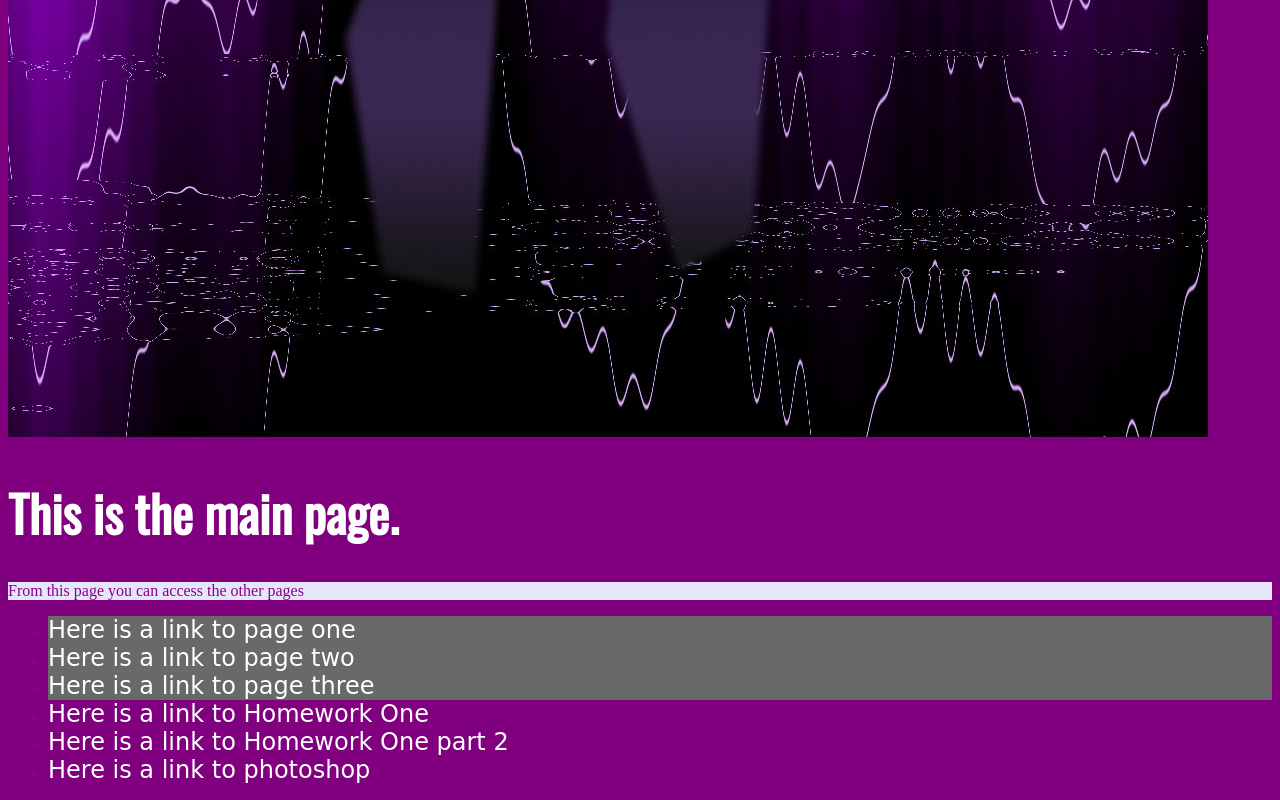
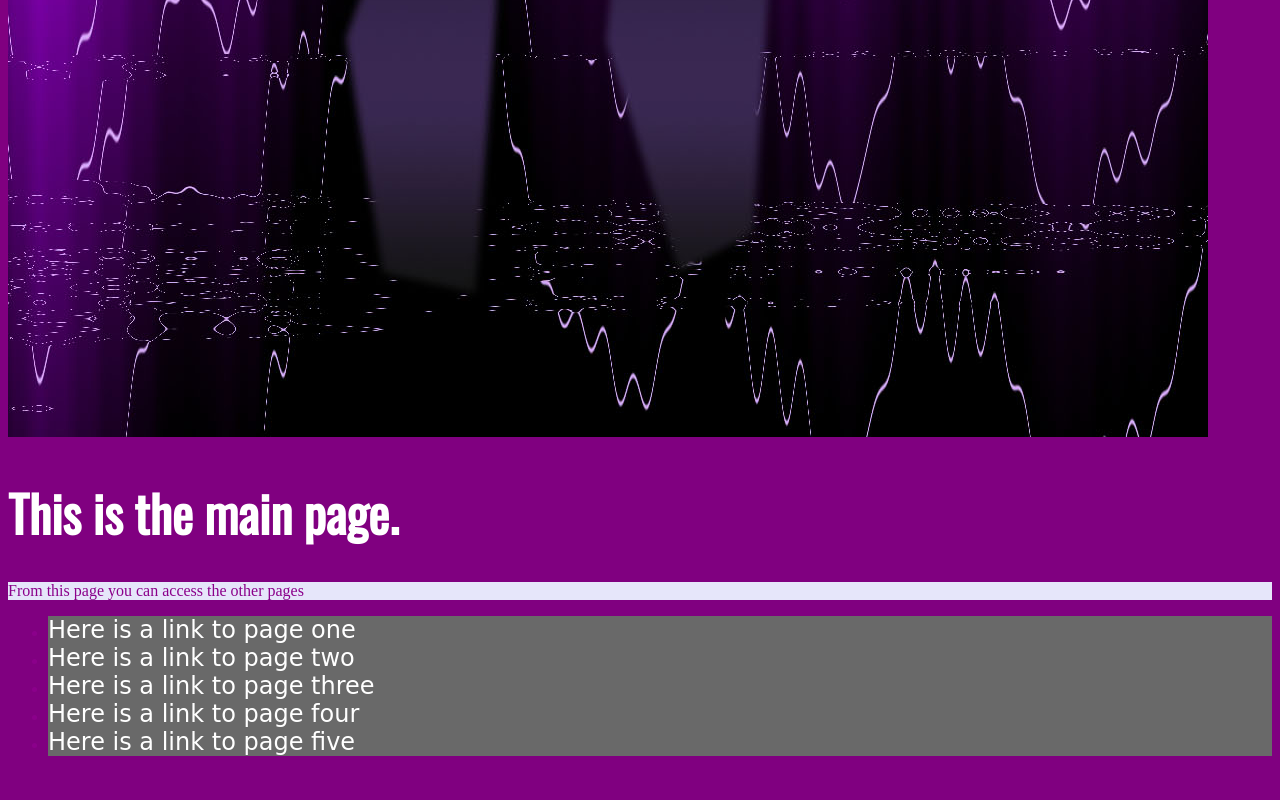
Before and after one commit to KingOfTheSealagaicrus/AlexRosado.github.io, a plain HTML site: page index.html in a window 1280 px wide. Shown: the part 1371-2171 px from the top of the page. After the commit the page ends 2143 px from the top, so only its background shows below. Drawn offline with nearby package versions, Linux system fonts and the light colour scheme; a web font is replaced by a local one.

Commit message:
Update index.html

```diff
--- a/index.html
+++ b/index.html
@@ -98,12 +98,17 @@
 
         </div>
 
-      <li><a href="homework.html">Here is a link to Homework One</a>
+        <div style="background-color:dimgray">
 
-      <li><a href="homeworkpart2.html">Here is a link to Homework One part 2</a>
+      <li><a href="page4.html">Here is a link to page four</a>
 
-      <li><a href="photoshop.html">Here is a link to photoshop</a></li>
+        </div>
 
+        <div style="background-color:dimgray">
+
+      <li><a href="page5.html">Here is a link to page five</a>
+
+        </div>
    </ul>
 
 </body>
```
